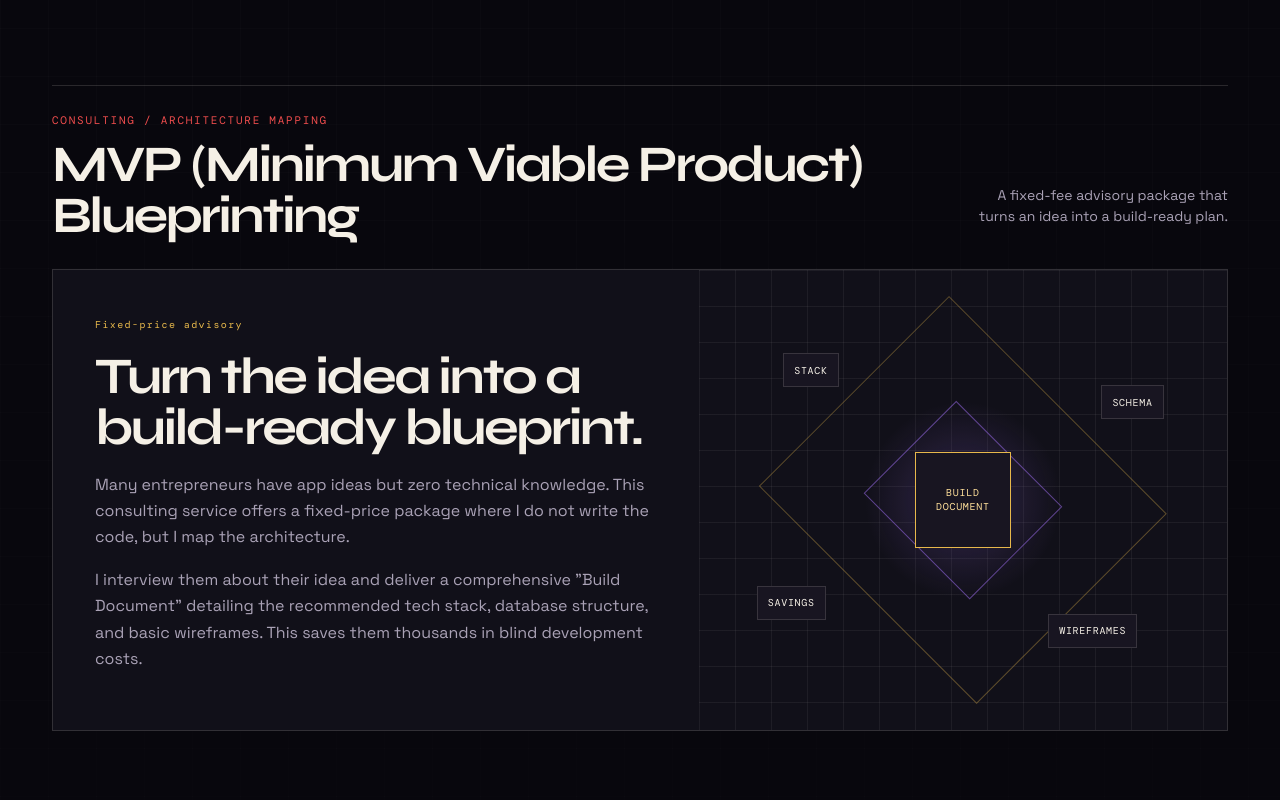
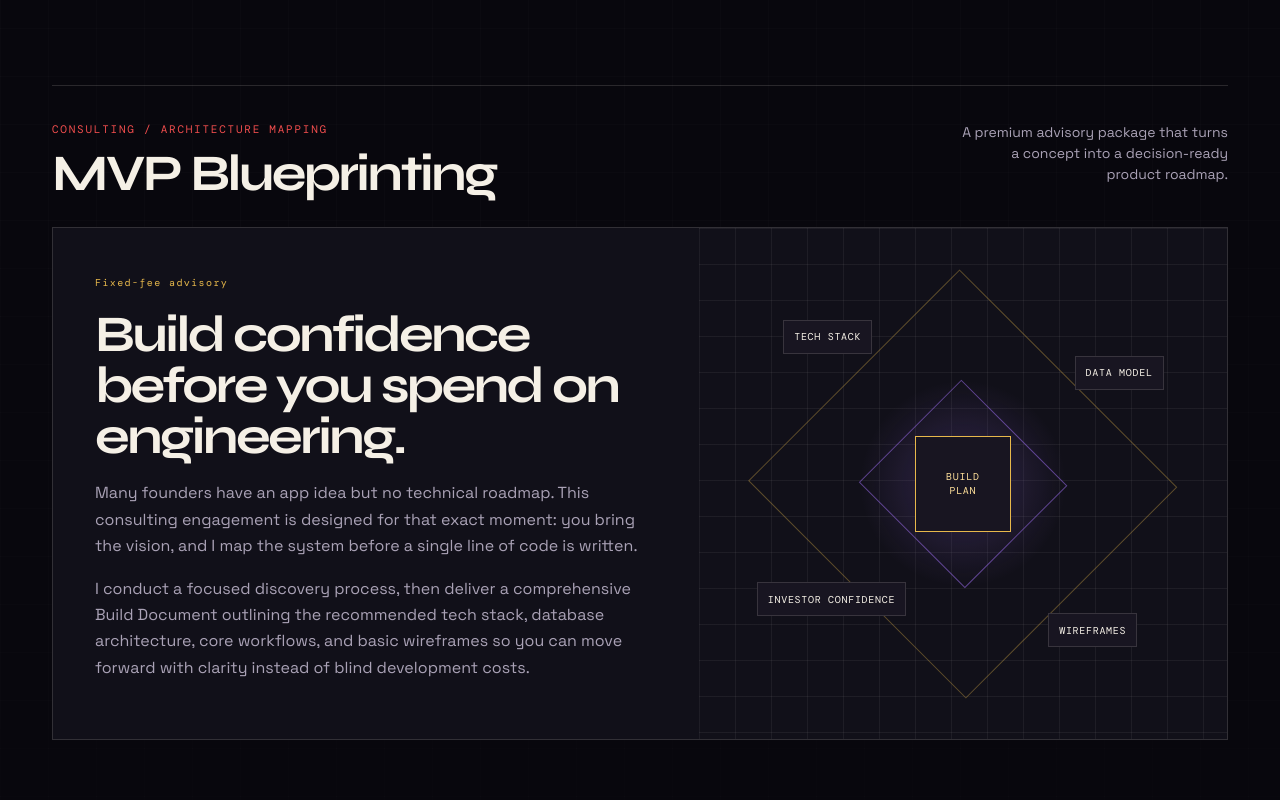
Before and after one commit to anthonycastro-spaceace01/az-emergent-nexus, a Next.js app: page / in a window 1280 px wide. Shown: the part 980-1780 px from the top of the page. Built offline with nearby package versions, Linux system fonts and the light colour scheme.

Commit message:
Refine premium founder-focused MVP blueprinting messaging

```diff
--- a/app/page.tsx
+++ b/app/page.tsx
@@ -22,7 +22,7 @@ type Experience = {
 const experiences: Experience[] = [
   {
     name: "QuadraM.I.N.D.-Sight",
-    subtitle: "Architecting build-ready MVPs for founders.",
+    subtitle: "Founder-ready product architecture, mapped before build.",
     href: "https://quadram-i-n-d-s-sight.vercel.app/",
   },
   {
@@ -163,28 +163,28 @@ export default async function HomePage() {
           <div className="section-heading">
             <div>
               <span className="section-label">Consulting / architecture mapping</span>
-              <h2 className="section-title">MVP (Minimum Viable Product) Blueprinting</h2>
+              <h2 className="section-title">MVP Blueprinting</h2>
             </div>
-            <p className="section-note">A fixed-fee advisory package that turns an idea into a build-ready plan.</p>
+            <p className="section-note">A premium advisory package that turns a concept into a decision-ready product roadmap.</p>
           </div>
 
           <article className="quadraseer-panel">
             <div className="quadraseer-copy">
-              <span className="product-index">Fixed-price advisory</span>
-              <h3>Turn the idea into a build-ready blueprint.</h3>
+              <span className="product-index">Fixed-fee advisory</span>
+              <h3>Build confidence before you spend on engineering.</h3>
               <p>
-                Many entrepreneurs have app ideas but zero technical knowledge. This consulting service offers a fixed-price package where I do not write the code, but I map the architecture.
+                Many founders have an app idea but no technical roadmap. This consulting engagement is designed for that exact moment: you bring the vision, and I map the system before a single line of code is written.
               </p>
               <p>
-                I interview them about their idea and deliver a comprehensive "Build Document" detailing the recommended tech stack, database structure, and basic wireframes. This saves them thousands in blind development costs.
+                I conduct a focused discovery process, then deliver a comprehensive Build Document outlining the recommended tech stack, database architecture, core workflows, and basic wireframes so you can move forward with clarity instead of blind development costs.
               </p>
             </div>
             <div className="quadraseer-map" aria-hidden="true">
-              <span className="quadraseer-core">Build<br />Document</span>
-              <span className="quadraseer-node quadraseer-node-hrm">Stack</span>
-              <span className="quadraseer-node quadraseer-node-phase">Schema</span>
+              <span className="quadraseer-core">Build<br />Plan</span>
+              <span className="quadraseer-node quadraseer-node-hrm">Tech Stack</span>
+              <span className="quadraseer-node quadraseer-node-phase">Data Model</span>
               <span className="quadraseer-node quadraseer-node-vault">Wireframes</span>
-              <span className="quadraseer-node quadraseer-node-local">Savings</span>
+              <span className="quadraseer-node quadraseer-node-local">Investor Confidence</span>
             </div>
           </article>
         </section>
```
